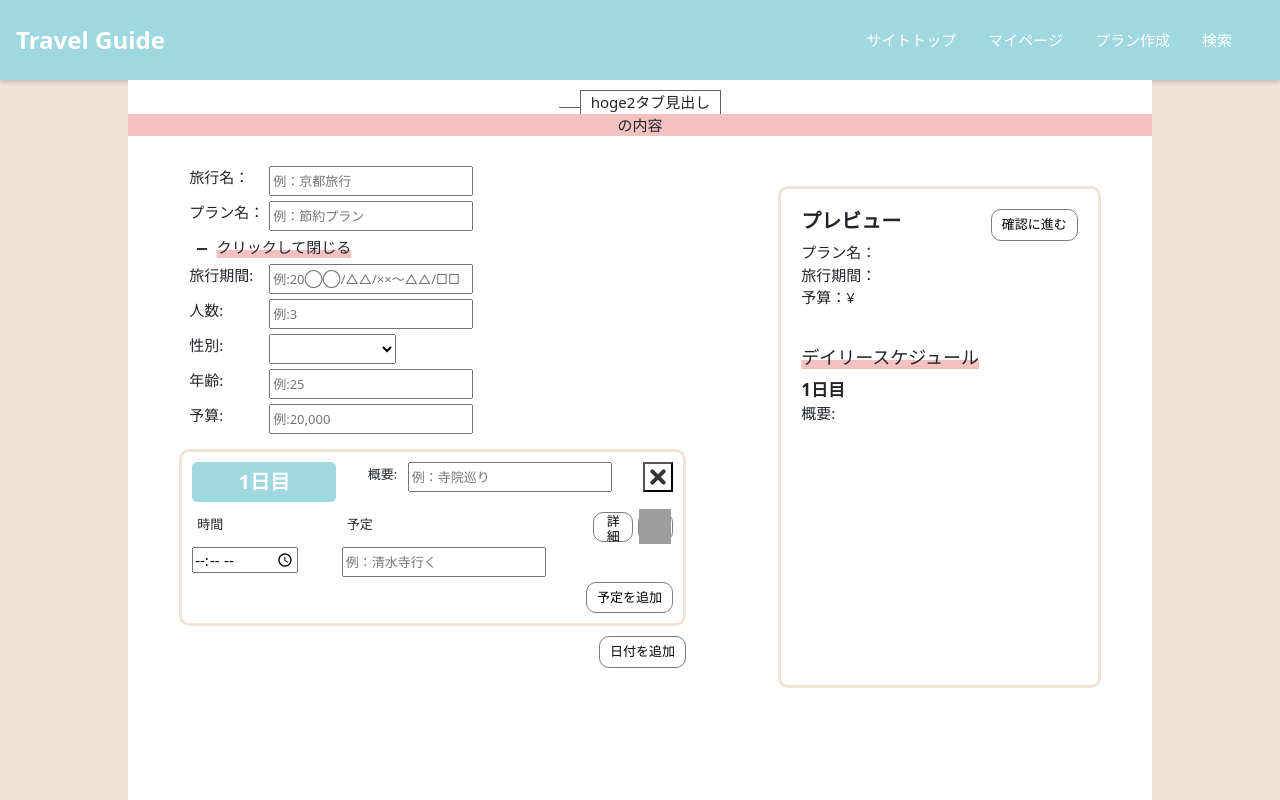
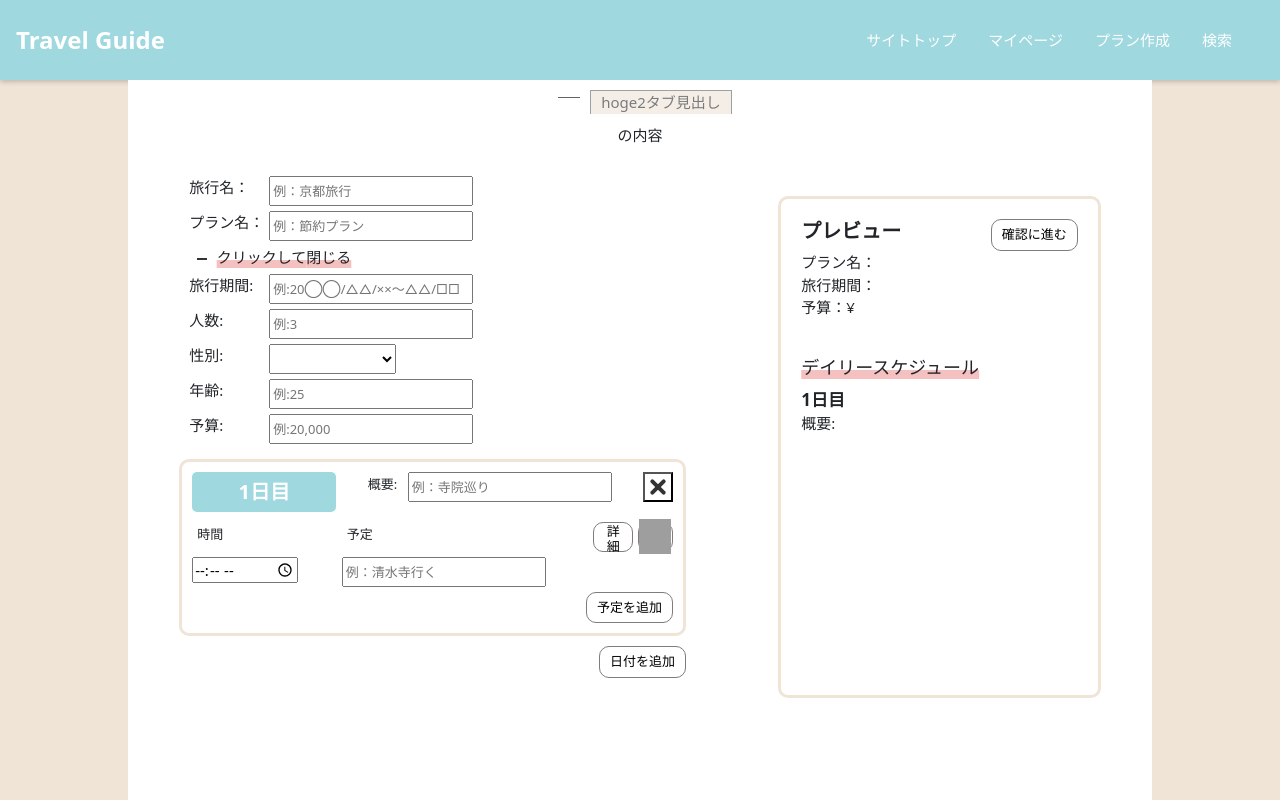
Before and after one commit to kana1999/my_portforio, a React (Create React App) app in the folder my-app/: page /Page3 in a window 1280 px wide. Built offline with nearby package versions, Linux system fonts and the light colour scheme; grey boxes are pictures that could not be loaded.

Commit message:
タブ追加4

```diff
--- a/my-app/src/components/page3.css
+++ b/my-app/src/components/page3.css
@@ -395,15 +395,13 @@ input, select, summary {
 }
 
 #tab-container label {
-    margin-top: 10px;
+    margin: 10px 0 10px 10px;
     padding: 0 10px;
     cursor: pointer;
-    border-top: #5f6368 1px solid;
-    border-left:  #5f6368 1px solid;
-}
-
-.hoge2 {
-    border-right: #5f6368 1px solid;
+    border: #5f6368 1px solid;
+    border-bottom: none;
+    background-color: #F0E4D7;
+    opacity: 0.6;
 }
 
 /* 初期状態（hoge1表示） */
@@ -421,11 +419,13 @@ input, select, summary {
 }
 
   /* 見出しのスタイル */
-  #hoge1:checked + label, #left-container {
-    background-color: #F5C0C0;
+  #hoge1:checked + label {
+    background-color: #fff;
+    opacity: 1;
   }
-  #hoge2:checked + label, #right-container {
-    background-color: #F0E4D7;
+  #hoge2:checked + label {
+    background-color: #fff;
+    opacity: 1;
   }
 
   input[type="radio"] {
```
